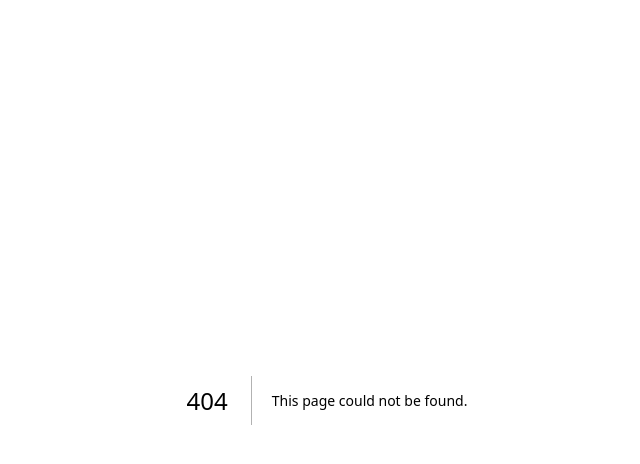
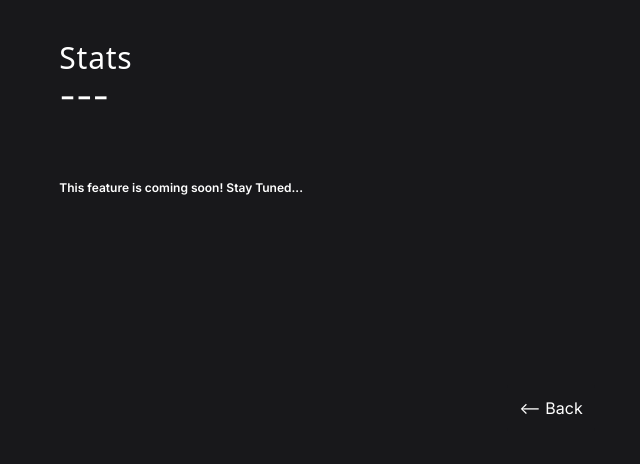
Before and after one commit to Fuitsuku/habit-tracker-2.0, a Next.js app: page /stats in a window 1280 px wide. Before the commit this address had no page. Shown: the top 464 px of the page, without its empty margins (313-953 px from the left). Built offline with nearby package versions, Linux system fonts and the light colour scheme.

Commit message:
Stats page is now navigable

```diff
--- /dev/null
+++ b/app/stats/page.tsx
@@ -0,0 +1,43 @@
+"use client";
+
+//Imports start here
+import PageHeader from '../components/PageHeader';
+import { useRouter } from "next/navigation";
+import { useEffect, useState } from "react";
+
+export default function StatsPage() {
+    const router = useRouter();
+
+    useEffect(() => {
+        if (typeof window !== "undefined") {
+
+        }
+    }, []);
+
+    // Handles back button navigation
+    const handleNaviBack = () => {
+        router.push("/home");
+    };
+
+    return (
+        <div className="bg-zinc-900 flex justify-center h-screen p-10">
+            <div className="space-y-6 w-full max-w-md">
+                <PageHeader page_name="Stats" />
+                <div className="text-white text-xs font-semibold">
+                    This feature is coming soon! Stay Tuned...
+                </div>
+            </div>
+            <div className="flex justify-between items-center mt-4">
+                {/* Back Button */}
+                <div className="text-left">
+                    <button
+                        className="bg-zinc-900 text-white border-none p-3 rounded w-30"
+                        onClick={handleNaviBack} // Reset rewards
+                    >
+                        &lt;-- Back
+                    </button>
+                </div>
+            </div>
+        </div>
+    );
+}
```
